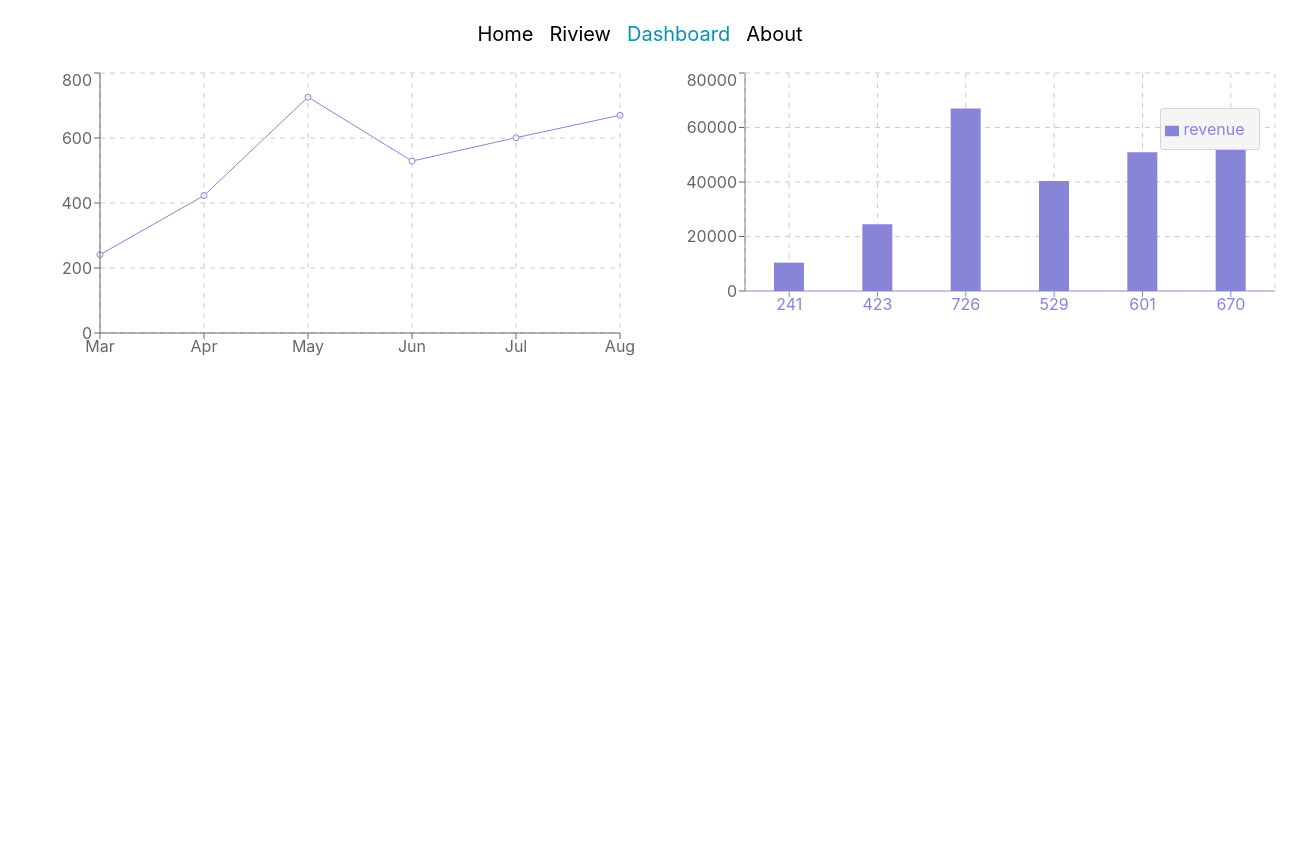
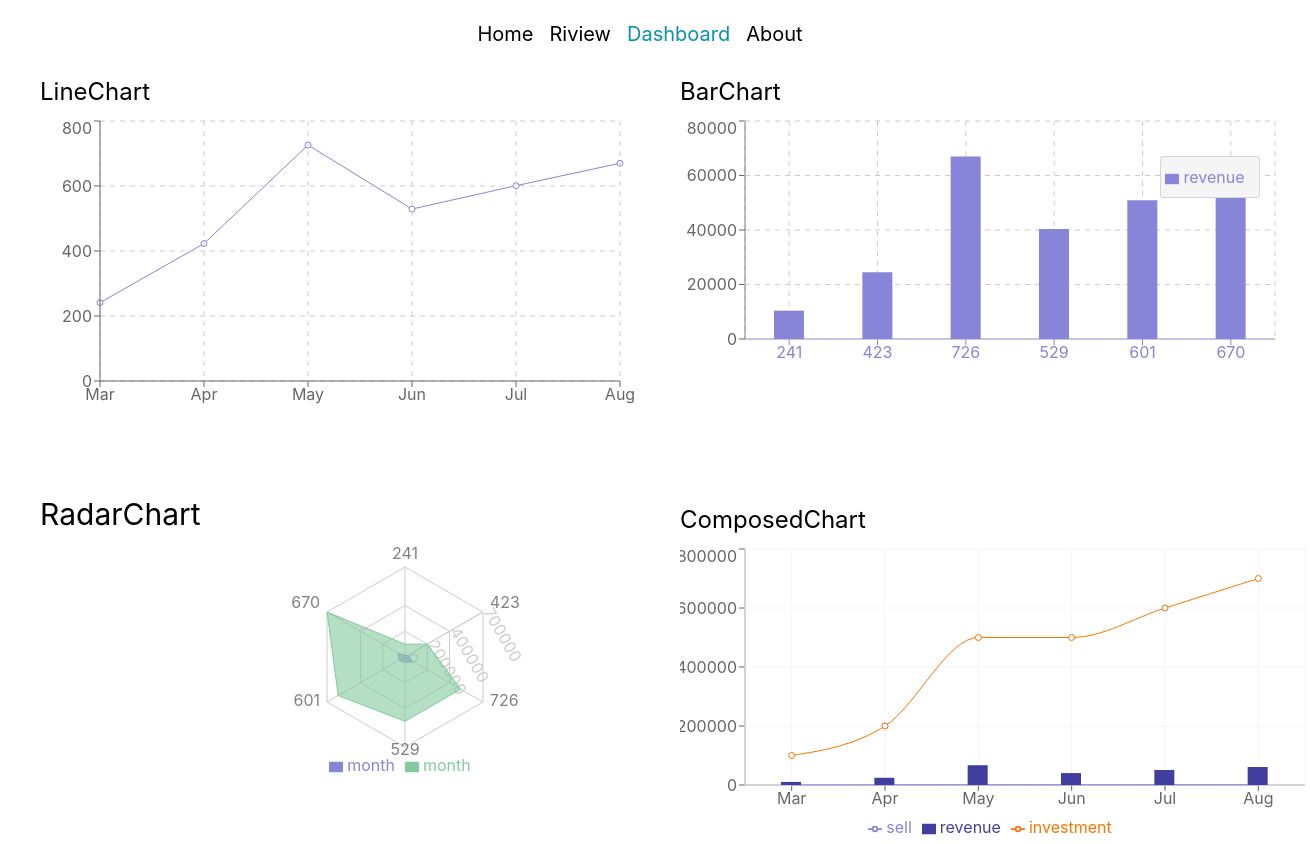
Before and after one commit to ibrahim1165/assaingment-9, a React (Create React App) app: page /dashboard in a window 1280 px wide. Shown: the whole page, 1310 px wide, since content can reach past the window. Before the commit the page ends 800 px from the top, so only its background shows below. Built offline with nearby package versions, Linux system fonts and the light colour scheme.

Commit message:
2chart added

```diff
--- a/src/Components/Dashboard/DashBoard.js
+++ b/src/Components/Dashboard/DashBoard.js
@@ -1,5 +1,5 @@
 import React from 'react';
-import { LineChart, Line, CartesianGrid, XAxis, YAxis, Tooltip, BarChart,bar,BarTooltip, Legend, Bar,ResponsiveContainer, PieChart, Pie, ReferenceLine, } from 'recharts';
+import { LineChart, Line, CartesianGrid, XAxis, YAxis, Tooltip, BarChart,bar,BarTooltip, Legend, Bar,ResponsiveContainer, PieChart, Pie, ReferenceLine, PolarAngleAxis, PolarRadiusAxis, Radar, PolarGrid, RadarChart, ComposedChart, Area, } from 'recharts';
 const data = [
     {
         "month": "Mar",
@@ -41,7 +41,9 @@ const data = [
 
 const DashBoard = () => {
     return (
-       <div className="flex item-center gap-20 px-6 mx-4 grid md:grid-cols-2 mt-4">
+       <div className="flex item-center gap-20 px-6 mx-4 mt-5 grid md:grid-cols-2 mt-4">
+         <div>
+         <h1 className="text-2xl text-bold my-2">LineChart</h1>
         <LineChart width={600} height={300} data={data} margin={{ top: 5, right: 20, bottom: 5, left: 0 }}>
         <Line type="investment" dataKey="sell" stroke="#8884d8" />
         <CartesianGrid stroke="#ccc" strokeDasharray="5 5" />
@@ -49,8 +51,10 @@ const DashBoard = () => {
         <YAxis />
         <Tooltip />
       </LineChart>
+         </div>
 
      <div>
+       <h1 className="text-2xl text-bold my-2">BarChart</h1>
      <BarChart width={600} height={300} data={data}>
     <XAxis dataKey="sell" stroke="#8884d8" />
     <YAxis />
@@ -61,29 +65,28 @@ const DashBoard = () => {
   </BarChart>
      </div>
      <div>
-     <ResponsiveContainer width="100%" height="100%">
-        <BarChart
-          width={500}
-          height={300}
-          data={data}
-          stackOffset="sign"
-          margin={{
-            top: 5,
-            right: 30,
-            left: 20,
-            bottom: 5,
-          }}
-        >
-          <CartesianGrid strokeDasharray="3 3" />
-          <XAxis dataKey="name" />
-          <YAxis />
-          <Tooltip />
-          <Legend />
-          <ReferenceLine y={0} stroke="#000" />
-          <Bar dataKey="revenue" fill="#8884d8" stackId="stack" />
-          <Bar dataKey="investment" fill="#82ca9d" stackId="stack" />
-        </BarChart>
-      </ResponsiveContainer>
+     <h2 className="text-3xl text-bold">RadarChart</h2>
+     <RadarChart outerRadius={90} width={730} height={250} data={data}>
+  <PolarGrid />
+  <PolarAngleAxis dataKey="sell" />
+  <PolarRadiusAxis angle={30} domain={[0, 150]} />
+  <Radar name="month" dataKey="revenue" stroke="#8884d8" fill="#8884d8" fillOpacity={0.6} />
+  <Radar name="month" dataKey="investment" stroke="#82ca9d" fill="#82ca9d" fillOpacity={0.6} />
+  <Legend />
+</RadarChart>
+     </div>
+     <div>
+       <h1 className="text-2xl text-bold my-2">ComposedChart</h1>
+     <ComposedChart width={630} height={300} data={data}>
+  <XAxis dataKey="month" />
+  <YAxis />
+  <Tooltip />
+  <Legend />
+  <CartesianGrid stroke="#f5f5f5" />
+  <Area type="monotone" dataKey="sell" fill="#8884d8" stroke="#8884d8" />
+  <Bar dataKey="revenue" barSize={20} fill="#413ea0" />
+  <Line type="monotone" dataKey="investment" stroke="#ff7300" />
+</ComposedChart>
      </div>
        </div>
 
```
